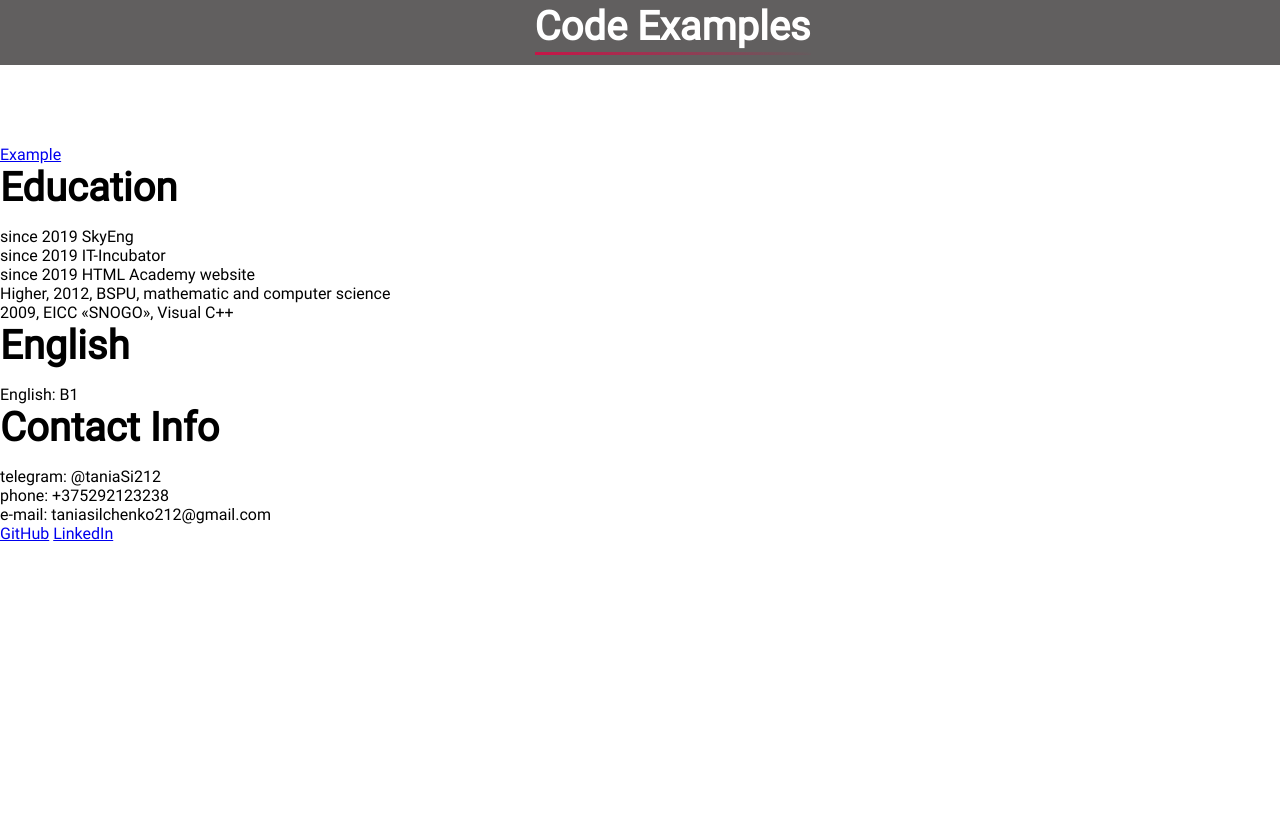
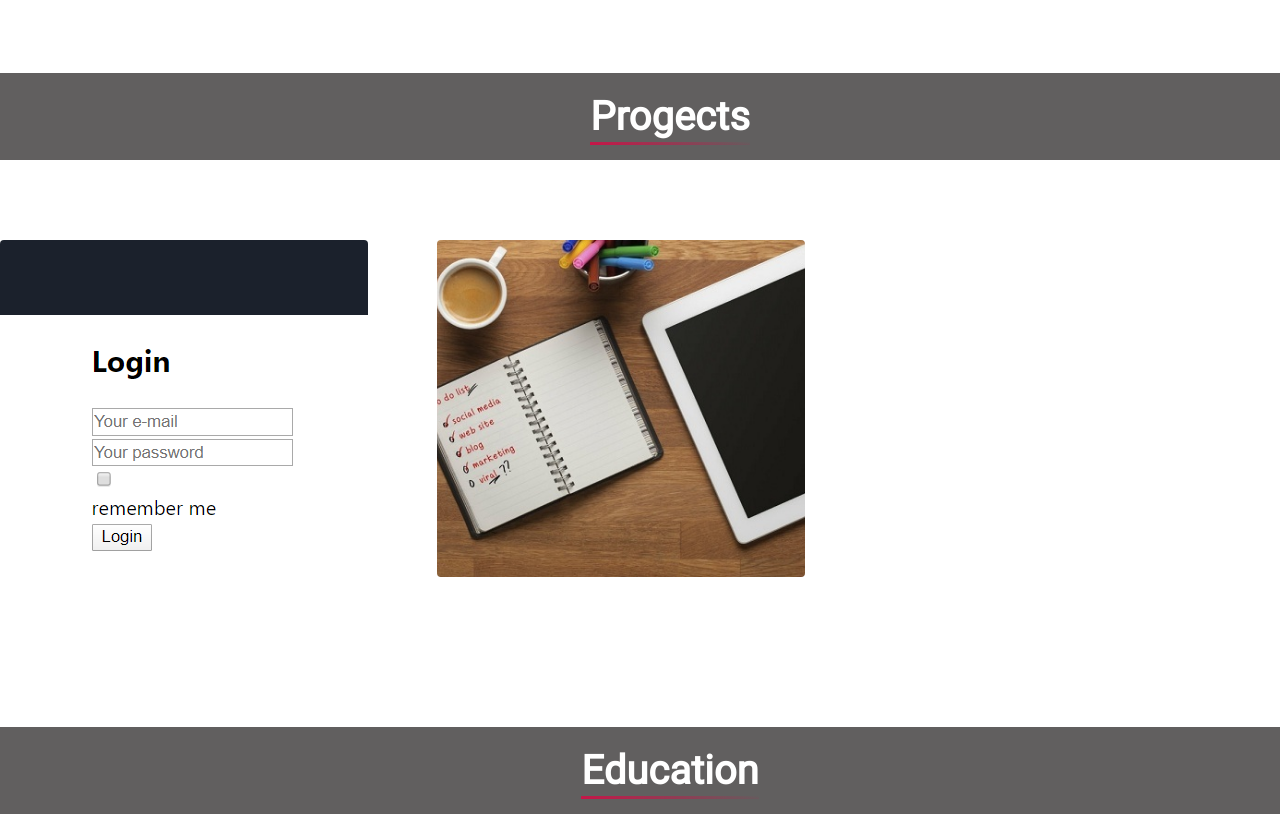
Before and after one commit to TatynaSilchenko/rsschool-cv, a plain HTML site: page index.html in a window 1280 px wide. Shown: the part 1355-2180 px from the top of the page. Before the commit the page ends 1898 px from the top, so only its background shows below. Drawn offline with Linux system fonts and the light colour scheme.

```diff
--- a/css/style.scss
+++ b/css/style.scss
@@ -77,7 +77,7 @@ h3 {
 }
 
 .title-block{
-  padding: 15px;
+  padding: 20px;
   width: 100%;
   background-color: $colorBG;
   color: $colorText;
@@ -109,7 +109,7 @@ h3 {
   display: flex;
   justify-content: space-around;
   align-items: center;
-  height: calc(100vh - 88px);
+  height: calc(95vh - 88px);
 
   .general-info__text {
 
@@ -145,11 +145,11 @@ h3 {
 
 .skills{
   // height: 50vh;
-  // margin-bottom: 115px;
+  margin-bottom: 115px;
 }
 
 
-.skill-list{
+.skill-list, .education-list{
   list-style: none;
   display: block;
   // margin-left: -10px;
@@ -178,3 +178,112 @@ h3 {
     margin-bottom: 49px;
   }
 }
+
+.code, .education{
+  margin-bottom: 150px;
+}
+
+.projects-wrapper{
+  display: grid;
+  grid-template-columns: repeat(3,1fr);
+  column-gap: 30px;
+
+  .progect-item a{
+    display: block;
+    max-width: 368px;
+    height: 337px;
+    overflow: hidden;
+    display: flex;
+    justify-content: center;
+    align-items: center;
+    border-radius: 4px;
+    position: relative;
+
+    &:after {
+      content: '';
+      position: absolute;
+      top: 0;
+      left: 0;
+      right: 0;
+      bottom: 0;
+      background: rgba(0,0,0,.2);
+      opacity: 0;
+      border-radius: 4px;
+  }
+
+    &:hover{
+      cursor: pointer;
+
+      &:after {
+        opacity: 1;
+        transition:opacity .2s linear ;
+       }
+
+      p{
+        display: block;
+        font-family: 'Roboto-Medium';
+        font-size: 1.3rem;
+        color:$secondColor;
+      }
+    }
+
+    img{
+      height: 100%;
+      min-width: 100%;
+      min-height: 100%;
+      object-fit: cover;
+    }
+
+    p{
+      position: absolute;
+      display: none;
+    }
+  }
+}
+
+.english{
+ margin-bottom: 80px;
+}
+
+.english-wrapper{
+
+  .title-block{
+    margin-bottom: 50px;
+  }
+
+  p{
+    font-size: 1.5rem;
+  }
+}
+
+.contacts{
+  font-size: 1.5rem;
+  list-style: none;
+
+  li{
+    margin-bottom: 15px;
+    color: $colorBG;
+
+    a{
+      display: inline-block;
+      text-decoration: none;
+      color: $colorBG;
+
+      &:hover{
+        color: $secondColor;
+      }
+    }
+
+    label{
+      display: inline-block;
+      margin-right: 15px;
+      margin-bottom: 20px;
+      color: #111111;
+    }
+  }
+
+}
+
+.footer{
+  background-color: $colorBG;
+}
--- a/index.html
+++ b/index.html
@@ -54,18 +54,31 @@
         <section class="code">
             <div class="code-wrapper">
                 <div class="title-block">
-                    <h2 class="title content-container">Code Examples</h2>
+                    <h2 class="title content-container">Progects</h2>
                 </div>
-                <div class="code-link">
-                    <a href="https://github.com/TatynaSilchenko/Selection-bar/blob/master/src/REDUX/ElementsReduser.js">
-                        Example</a></div>
+                <div class="projects-wrapper content-container">
+                    <div class="progect-item">
+                        <a href="https://github.com/TatynaSilchenko/My_app">
+                            <img src="assets/img/socialNetworkImg.png" alt="">
+                            <p>Social Network</p>
+                        </a>
+                    </div>
+                    <div class="progect-item">
+                        <a href="https://github.com/TatynaSilchenko/ToDoList">
+                            <img src="assets/img/todolist.jpg" alt="">
+                            <p>Todo List</p>
+                        </a>
+                    </div>
+                 </div>
 
             </div>
         </section>
         <section class="education">
             <div class="education-wrapper">
-                <h2>Education</h2>
-                <ul>
+                <div class="title-block">
+                    <h2 class="title content-container">Education</h2>
+                </div>
+                <ul class="content-container education-list">
                     <li class="education-item">since 2019 SkyEng</li>
                     <li class="education-item"> since 2019 IT-Incubator</li>
                     <li class="education-item"> since 2019 HTML Academy website</li>
@@ -79,23 +92,28 @@
         </section>
         <section class="english">
             <div class="english-wrapper">
-                <h2>English</h2>
-                <p><label>English:</label> B1</p>
+                <div class="title-block">
+                    <h2 class="title content-container">English</h2>
+                </div>
+                <p class="content-container"><label>English:</label> B1</p>
             </div>
         </section>
-        <section class="contacts-data">
+        <footer class="contacts-data">
             <div class="contacts-wrapper">
-                <h2>Contact Info</h2>
-                <ul>
+                <div class="title-block">
+                    <h2 class="title content-container">Contact Info</h2>
+                </div>
+                <ul class="content-container contacts">
                     <li><label> telegram:</label> @taniaSi212</li>
-                    <li><label>phone:</label> +375292123238</li>
-                    <li><label> e-mail: </label> taniasilchenko212@gmail.com</li>
+                    <li><label>phone:</label><a href="tel:+375292123238">+375292123238 </a></li>
+                    <li><label> e-mail: </label>  <a href="mailto:taniasilchenko212@gmail.com">taniasilchenko212@gmail.com</a></li>
+                    <li><a href="https://github.com/TatynaSilchenko">GitHub</a></li>
+                    <li><a href="http://linkedin.com/in/tatyana-silchenko-6bb8b4188">LinkedIn</a></li>
                 </ul>
-                <a href="https://github.com/TatynaSilchenko">GitHub</a>
-                <a href="http://linkedin.com/in/tatyana-silchenko-6bb8b4188">LinkedIn</a>
+
 
             </div>
-        </section>
+        </footer>
     </div>
 </main>
 <footer>
```
Also changed, not shown: assets/img/socialNetworkImg.png (added), assets/img/todolist.jpg (added), css/style.css.
